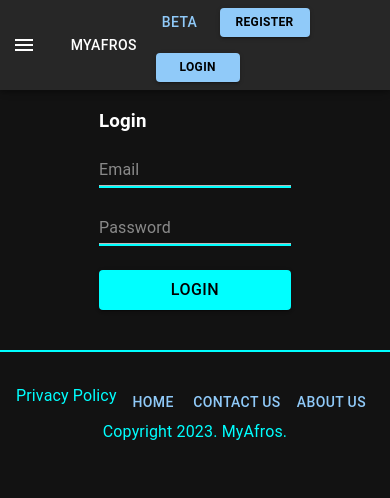
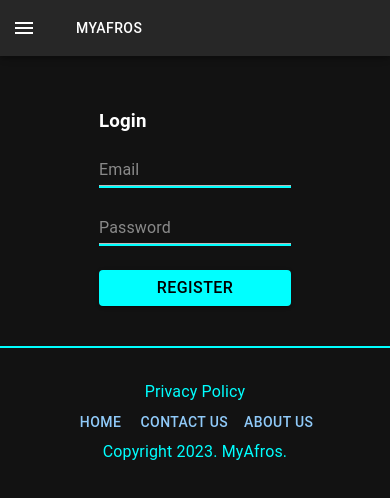
Before and after one commit to eleshinlomo/myafrosclient, a React (Create React App) app: page /login in a window 390 px wide. Shown: the top 498 px of the page. Built offline with nearby package versions, Linux system fonts and the light colour scheme.

Commit message:
modified

```diff
--- a/package.json
+++ b/package.json
@@ -1,7 +1,7 @@
 {
   "name": "frontend",
   "version": "0.1.0",
-  "proxy": "https://myafrosserver.vercel.app",
+  "proxy": "http://127.0.0.1:8000",
   "private": true,
   "dependencies": {
     "@emotion/react": "^11.11.1",
--- a/src/App.js
+++ b/src/App.js
@@ -9,7 +9,7 @@ import {Routes, Route} from 'react-router-dom'
 import Home from './pages/Home';
 import Nav from './components/Nav';
 import Loginpage from './pages/Loginpage';
-import Signuppage from './pages/Signuppage';
+import Registerpage from './pages/Registerpage';
 import Agentdetailpage from './pages/Agentdetailpage';
 import Footer from './components/Footer';
 import Menu2 from './components/Menu2'
@@ -31,7 +31,7 @@ function App() {
         <Routes>
           <Route exact path='/' element={<Home />} />
           <Route path='/login' element={<Loginpage />} />
-          <Route path='/register' element={<Signuppage />} />
+          <Route path='/register' element={<Registerpage />} />
           <Route path='/agentdetailpage/:id' element={<Agentdetailpage />} />
         </Routes>
         <Footer />
--- a/src/components/Footer.js
+++ b/src/components/Footer.js
@@ -1,9 +1,16 @@
 import React from 'react'
-import { Grid, Typography, Button, Box } from '@mui/material'
+import { Grid, Typography, Button, Box,createTheme, ThemeProvider } from '@mui/material'
 
 const Footer = () => {
+  const theme = createTheme({
+    palette: {
+      mode: 'dark'
+    }
+  });
   return (
+
     <div>
+    <ThemeProvider theme={theme}>
         <Grid container  sx={{
 
             color: '#00FFFF',
@@ -11,10 +18,16 @@ const Footer = () => {
             alignItems: 'center',
             p:2,
             paddingY: 4,
-            borderTop: '2px solid  #00FFFF'
+            borderTop: '2px solid  #00FFFF',
+
         }}>
 
-        <Grid container justifyContent='space-between'>
+        <Grid container justifyContent='space-between' sx={{
+          [theme.breakpoints.down('lg')]: {
+              display: 'block',
+              textAlign: 'center'
+            }
+        }}>
 
         <Grid item>
           Privacy Policy
@@ -43,6 +56,7 @@ const Footer = () => {
         </Box>
 
         </Grid>
+        </ThemeProvider>
     </div>
   )
 }
--- a/src/components/Menu2.js
+++ b/src/components/Menu2.js
@@ -6,7 +6,7 @@ import CssBaseline from '@mui/material/CssBaseline';
 import MuiAppBar from '@mui/material/AppBar';
 import Toolbar from '@mui/material/Toolbar';
 import List from '@mui/material/List';
-import Typography from '@mui/material/Typography';
+import {Typography, ThemeProvider, createTheme} from '@mui/material';
 import Divider from '@mui/material/Divider';
 import IconButton from '@mui/material/IconButton';
 import MenuIcon from '@mui/icons-material/Menu';
@@ -49,6 +49,8 @@ const DrawerHeader = styled('div')(({ theme }) => ({
   justifyContent: 'flex-end',
 }));
 
+
+
 export default function PersistentDrawerLeft() {
   const theme = useTheme();
   const [open, setOpen] = useState(false);
@@ -81,7 +83,11 @@ export default function PersistentDrawerLeft() {
             MyAfros
           </Button>
 
-          <Box marginLeft='auto'>
+          <Box marginLeft='auto' sx={{
+            [theme.breakpoints.down('lg')]: {
+            display: 'none'
+           }
+          }}>
           <Button>
             Beta
           </Button>
@@ -153,8 +159,11 @@ export default function PersistentDrawerLeft() {
           ))}
         </List>
         <Divider />
-        <List>
-          {['Register', 'Login', 'Rising Freelance AI'].map((text, index) => (
+        <List sx={{
+
+        }}>
+          {[<Button href='/register'>Register</Button>,
+          <Button href='/login'>Login</Button>, 'Rising Freelance AI'].map((text, index) => (
             <ListItem key={text} disablePadding>
               <ListItemButton>
                 <ListItemIcon>
--- a/src/pages/Home.js
+++ b/src/pages/Home.js
@@ -17,6 +17,36 @@ import {
 function Home() {
   const [countAnikaClicks, setCountAnikaClicks] = useState(0)
   const [countChimzyClicks, setCountChimzyClicks] = useState(0)
+  const [users, setUsers] = useState([])
+
+
+  // get all agents
+  const getUsers =async ()=>{
+    await fetch('/api/users/', {
+      mode: 'cors',
+      method: 'GET',
+      headers: {'Content-Type': 'application/json'}
+    })
+    .then((data)=>{
+      if(!data) return null
+      return  data.json()
+    })
+
+    .then((res)=>{
+      console.log(res)
+      setUsers(res)
+
+    }).catch((err)=>{
+      console.log('ERROR:', err)
+    })
+  }
+
+  useEffect(()=>{
+
+    getUsers()
+
+  }, [])
+
 
 
    // Typewriter text
@@ -73,8 +103,8 @@ function Home() {
 
 
         <Box>
-           <Typography variant='h6'>
-                       <Typewriter text={ "AI POWERED FREELANCERS AT YOUR SERVICE"} />
+           <Typography variant='h7'>
+                       AI POWERED FREELANCERS AT YOUR SERVICE
           </Typography>
                 </Box>
 
@@ -84,7 +114,7 @@ function Home() {
          <Box>
         <Typography>
 
-                  MEET OUR EMPLOYEES
+                  10X Your Business With AI
 
                 </Typography>
 
--- a/src/pages/Loginpage.js
+++ b/src/pages/Loginpage.js
@@ -10,47 +10,46 @@ import {Box, ThemeProvider,
 
 const Loginpage = () => {
 
-    const [username, setUsername] = useState('')
+    const [email, setEmail] = useState('')
     const [password, setPassword] = useState('')
-    const [email, setEmail] = useState('')
     const [message, setMessage] = useState('Login')
 
 
-    const handleLogin = async (e)=>{
-        e.preventDefault()
+    const handleLogin = async (e) => {
+        e.preventDefault();
 
-        await fetch('http://localhost:8000/members/loginmember/', {
-        method: 'POST',
-        mode: 'cors',
-        headers: {
-            'Content-Type': 'application/json',
+        const csrftoken = document.cookie
+          .split("; ")
+          .find((row) => row.startsWith("csrftoken="))
+          .split("=")[1];
 
-        },
-        body: JSON.stringify({
+        await fetch("/api/login/", {
+          method: "POST",
+          mode: "cors",
+          headers: {
+            "Content-Type": "application/json",
+            "X-CSRFToken": csrftoken,
+          },
+          body: JSON.stringify({
             email,
             password,
 
+          }),
         })
-      })
+          .then((data) => {
+            if (!data) return;
+            return data.json();
+          })
+          .then((res) => {
+              console.log(res)
+              setMessage(res.message);
+          })
+          .catch((err) => {
+            console.log(err.message);
 
-      .then((data)=>{
-        if(!data) return
-        return data.json()
-      })
+          });
+      };
 
-      .then((res)=>{
-        console.log(res)
-        setEmail('')
-        setPassword('')
-        setMessage(res.message)
-        return
-
-      })
-      .catch((err)=>{
-        console.log(err.message)
-        setMessage(err.message)
-      })
-    }
 
 
 
@@ -65,17 +64,15 @@ const Loginpage = () => {
             paddingY: 5,
 
         }}>
-
-        {/* message */}
         <Typography>
             <h3>{message}</h3>
         </Typography>
+       <form onSubmit={handleLogin}>
 
 
-       <form onSubmit={handleLogin}>
 
-           {/* email */}
-        <Input
+     {/* email */}
+     <Input
             type='email'
             onChange={(e)=>setEmail(e.target.value)}
             value={email}
@@ -109,14 +106,14 @@ const Loginpage = () => {
             /><br/>
 
 
-            <Button type='submit' variant='contained' sx={{
+            <Button size='small' type='submit' variant='contained' sx={{
               width: 12,
               paddingX: 12,
               backgroundColor: '#00FFFF',
               color: 'black',
               fontSize: 16
 
-            }}>Login</Button>
+            }}>Register</Button>
         </form>
         </Box>
         </Grid>
--- a/src/pages/Signuppage.js
+++ b/src/pages/Registerpage.js
@@ -13,7 +13,7 @@ const Signuppage = () => {
     const [username, setUsername] = useState('')
     const [password, setPassword] = useState('')
     const [email, setEmail] = useState('')
-    const [message, setMessage] = useState('Sign Up')
+    const [message, setMessage] = useState('Register')
 
 
     const handleSignup = async (e) => {
```
